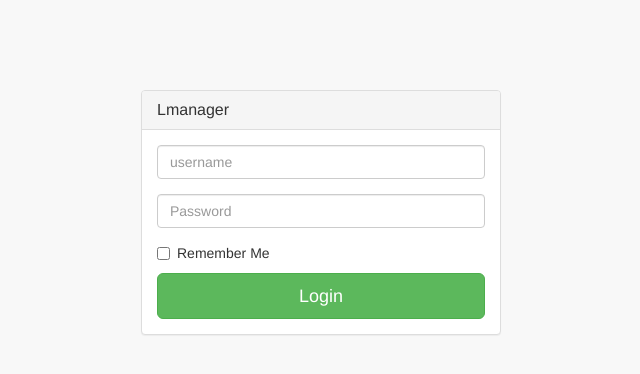
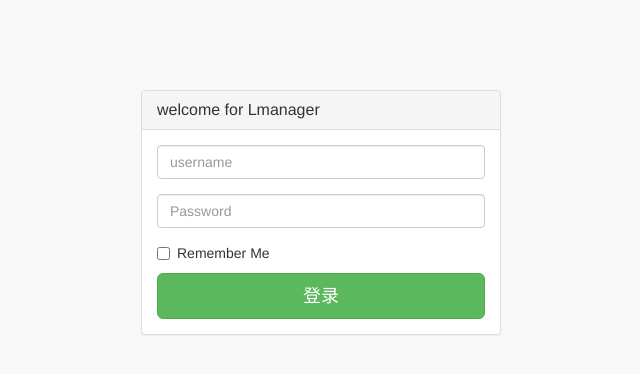
Before and after one commit to xiaoluoge11/lmanager, a Django app: page / in a window 1280 px wide. Shown: the top 374 px of the page, without its empty margins (319-959 px from the left). Run offline with Django 3.2, Linux system fonts and the light colour scheme; parts of the project's set-up code (start-up, migrations or seed data) failed here and were passed over; some libraries are stand-ins or nearby versions.

Commit message:
7 commit

```diff
--- a/CMDB/app/templates/login.html
+++ b/CMDB/app/templates/login.html
@@ -9,7 +9,7 @@
     <meta name="description" content="">
     <meta name="author" content="">
 
-    <title>SB Admin 2 - Bootstrap Admin Theme</title>
+    <title>CMDB管理系统</title>
 
     <!-- Bootstrap Core CSS -->
     <link href="/static/bower_components/bootstrap/dist/css/bootstrap.min.css" rel="stylesheet">
@@ -39,7 +39,7 @@
             <div class="col-md-4 col-md-offset-4">
                 <div class="login-panel panel panel-default">
                     <div class="panel-heading">
-                        <h3 class="panel-title">Lmanager</h3>
+                        <h3 class="panel-title">welcome for Lmanager</h3>
                     </div>
                     <div class="panel-body">
                         <form role="form" method="post" action="/authin/">
@@ -56,7 +56,7 @@
                                     </label>
                                 </div>
                                 <!-- Change this to a button or input when using this as a form -->
-                                <button type="submit" class="btn btn-lg btn-success btn-block">Login</button>
+                                <button type="submit" class="btn btn-lg btn-success btn-block">登录</button>
 				<!--
 			       <button type="submit" class="btn btn-primary btn-block">Sign in</button>
  				-->
```
